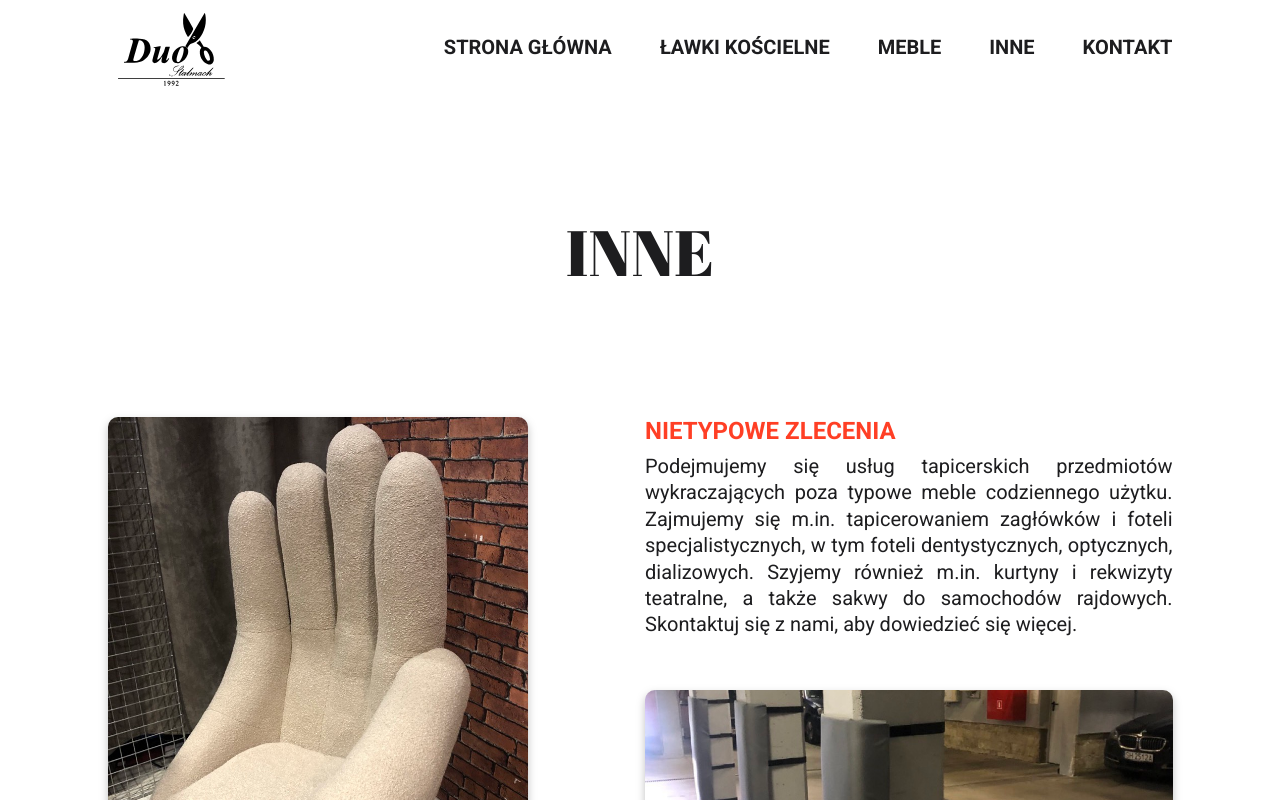
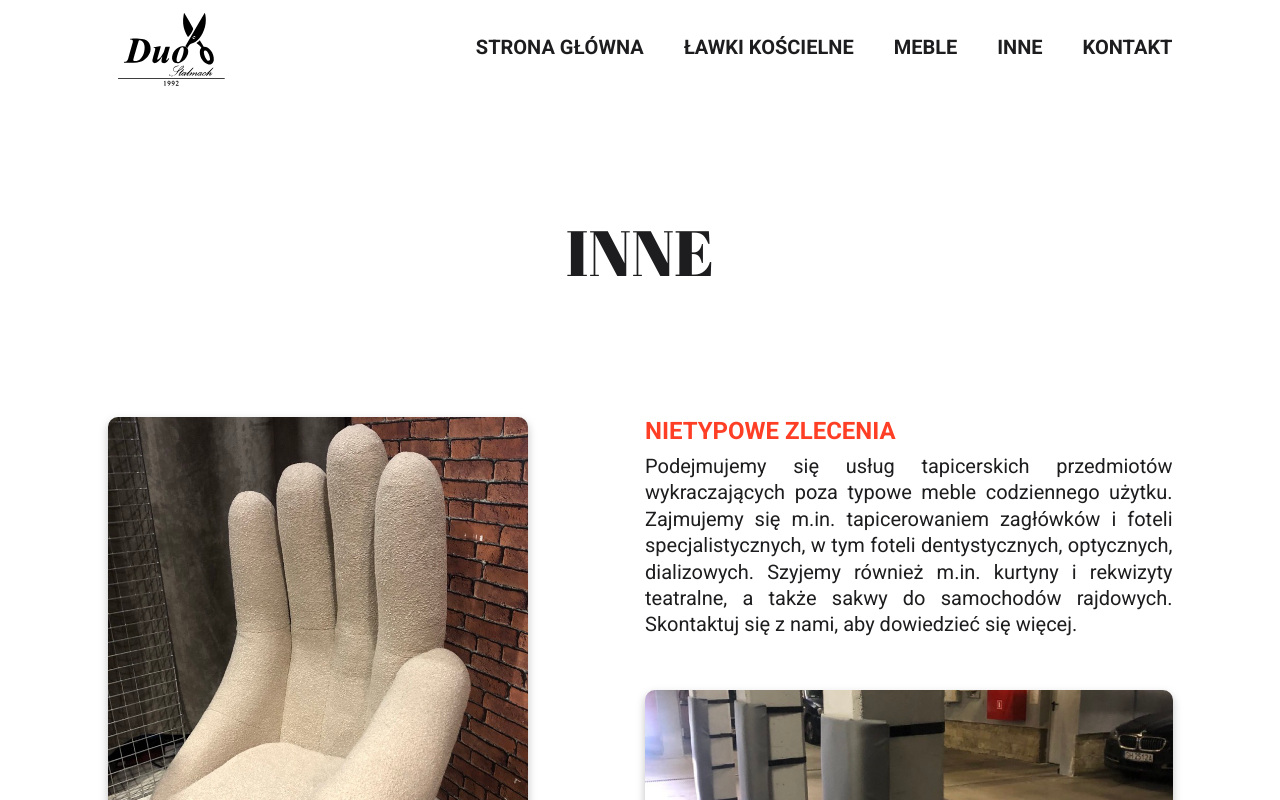
Before and after one commit to igorstalmach/duo-website, a Next.js app: page /inne in a window 1280 px wide. Shown: the top 800 px of the page. Built offline with nearby package versions, Linux system fonts and the light colour scheme.

Commit message:
navbar fixes

```diff
--- a/src/components/navbar/Navbar.module.scss
+++ b/src/components/navbar/Navbar.module.scss
@@ -12,8 +12,6 @@
   z-index: 10;
   padding: 0.8rem 0 0.5rem 0;
   background: $lightMenuBackground;
-  transition-duration: 0.2s;
-  transition-timing-function: cubic-bezier(0.38, 0.16, 0.57, 0.96);
   backdrop-filter: blur(10px);
   -webkit-backdrop-filter: blur(5px);
 
--- a/src/components/navbar/Navbar.tsx
+++ b/src/components/navbar/Navbar.tsx
@@ -10,6 +10,11 @@ import { joinClasses } from "@/common/utils/joinClasses";
 export const Navbar = () => {
   const [menuState, setMenuState] = useState<boolean>(false);
 
+  const handleClick = () => {
+    window.scrollTo(0, 0);
+    setMenuState(false);
+  };
+
   return (
     <div
       className={joinClasses(
@@ -19,7 +24,7 @@ export const Navbar = () => {
     >
       <div className={styles.wrapper}>
         <div className={styles.logoContainer}>
-          <Link href={"/"}>
+          <Link href={"/"} onClick={handleClick}>
             <IconLogo width={127} height={73} />
           </Link>
         </div>
--- a/src/components/navlinks/Navlinks.module.scss
+++ b/src/components/navlinks/Navlinks.module.scss
@@ -6,7 +6,7 @@
   display: flex;
   justify-content: space-between;
   align-items: center;
-  gap: 3rem;
+  gap: 2.5rem;
   padding-bottom: 0.5rem;
 
 
```
